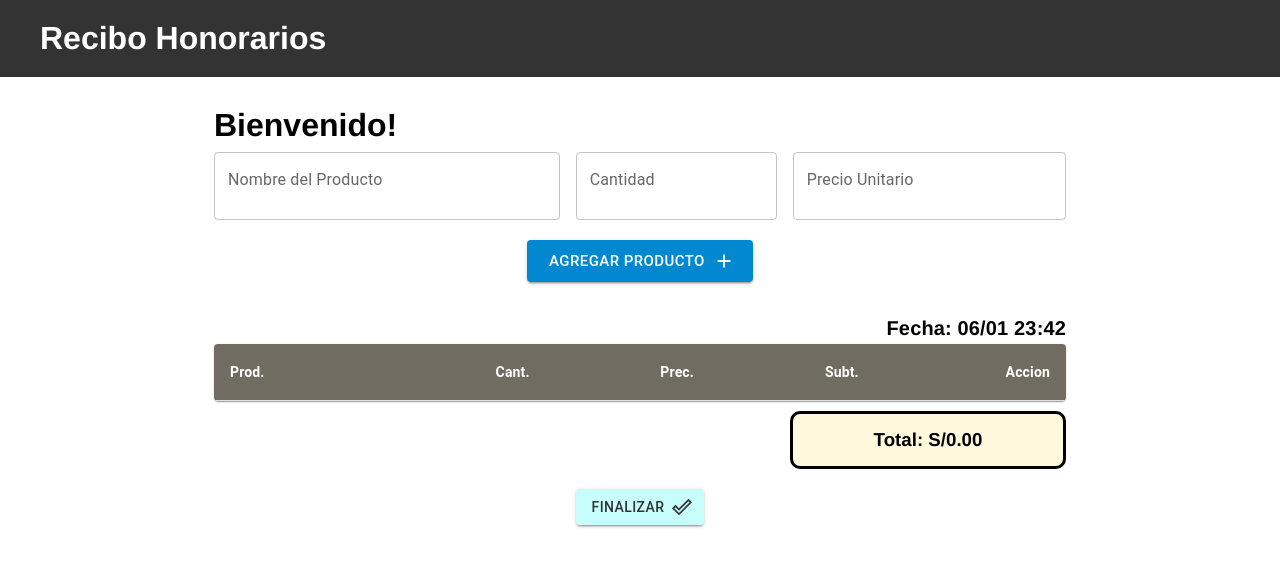
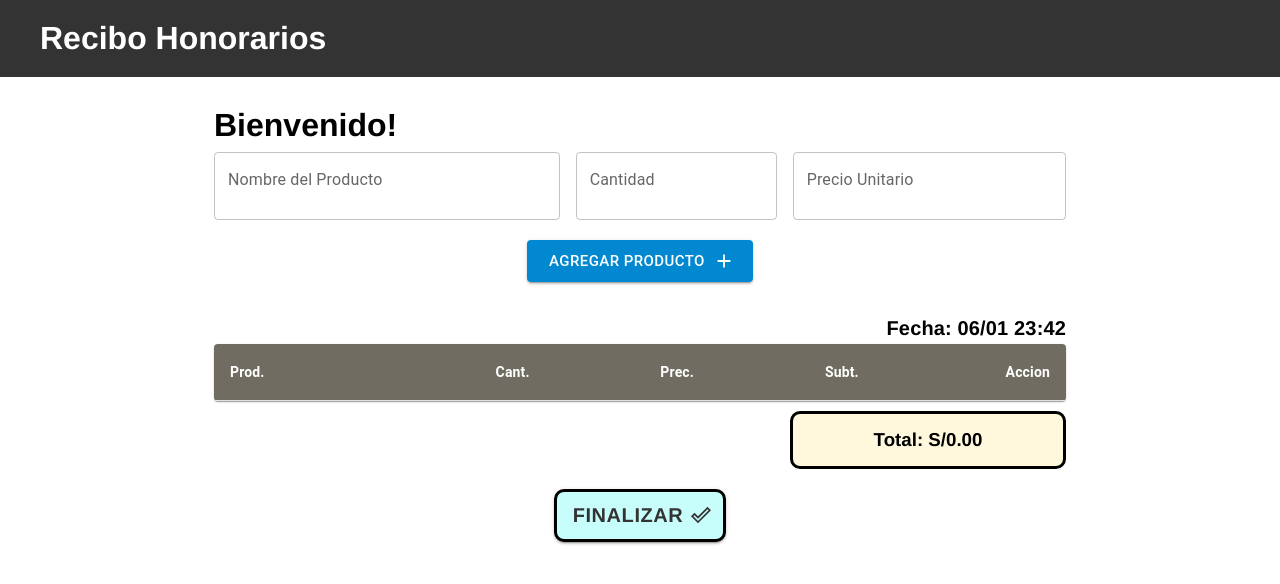
Before and after one commit to JFVela/recibo-honorario, a React (Vite) app: page / in a window 1280 px wide. Shown: the top 584 px of the page. Built offline with nearby package versions, Linux system fonts and the light colour scheme.

Commit message:
Usaremos jspdf
- Tenemos la lógica aun falta implementar

```diff
--- a/package.json
+++ b/package.json
@@ -15,6 +15,8 @@
     "@mui/icons-material": "^6.3.1",
     "@mui/material": "^6.3.1",
     "dayjs": "^1.11.13",
+    "html2canvas": "^1.4.1",
+    "jspdf": "^2.5.2",
     "react": "^18.3.1",
     "react-dom": "^18.3.1",
     "styled-components": "^6.1.14",
--- a/src/components/ModalDialog/index.jsx
+++ b/src/components/ModalDialog/index.jsx
@@ -100,7 +100,10 @@ export default function ModalDialog({ open, producto, onClose, onSave }) {
     <StyledDialog open={open} onClose={onClose}>
       <StyledDialogTitle>Editar Producto</StyledDialogTitle>
       {error && (
-        <Alert severity="error" style={{ marginBottom: "16px", margin: "0px" }}>
+        <Alert
+          severity="error"
+          style={{ marginBottom: "16px", margin: "0px", alignItems: "center" }}
+        >
           <strong>{error}</strong>
         </Alert>
       )}
--- a/src/components/Tabla/index.jsx
+++ b/src/components/Tabla/index.jsx
@@ -25,9 +25,13 @@ const Detalles = styled.div`
 function Tabla({ productos, subtotal, eliminarProducto, editarProducto }) {
   const headers = ["Prod.", "Cant.", "Prec.", "Subt.", "Accion"];
 
+  const generatePDF = () => {
+    // Function intentionally left empty
+  };
+
   return (
     <>
-      <Detalles>
+      <Detalles id="detalles">
         <Tiempo />
         <TableContainer component={Paper}>
           <Table sx={{ minWidth: 50 }} aria-label="simple table">
@@ -85,9 +89,18 @@ function Tabla({ productos, subtotal, eliminarProducto, editarProducto }) {
       </Detalles>
       <div className={styles.contenedorBoton}>
         <Button
-          sx={{ bgcolor: "var(--cielo)", color: "var(--negro)" }}
+          sx={{
+            bgcolor: "var(--cielo)",
+            color: "var(--negro)",
+            fontFamily: "Arimo",
+            fontSize: "20px",
+            fontWeight: "800",
+            border: "3px solid black",
+            borderRadius: "10px",
+          }}
           variant="contained"
           endIcon={<DoneOutlineIcon />}
+          onClick={generatePDF}
         >
           Finalizar
         </Button>
```
Also changed, not shown: 1 other file (tests, documents, lock files or other folders).
